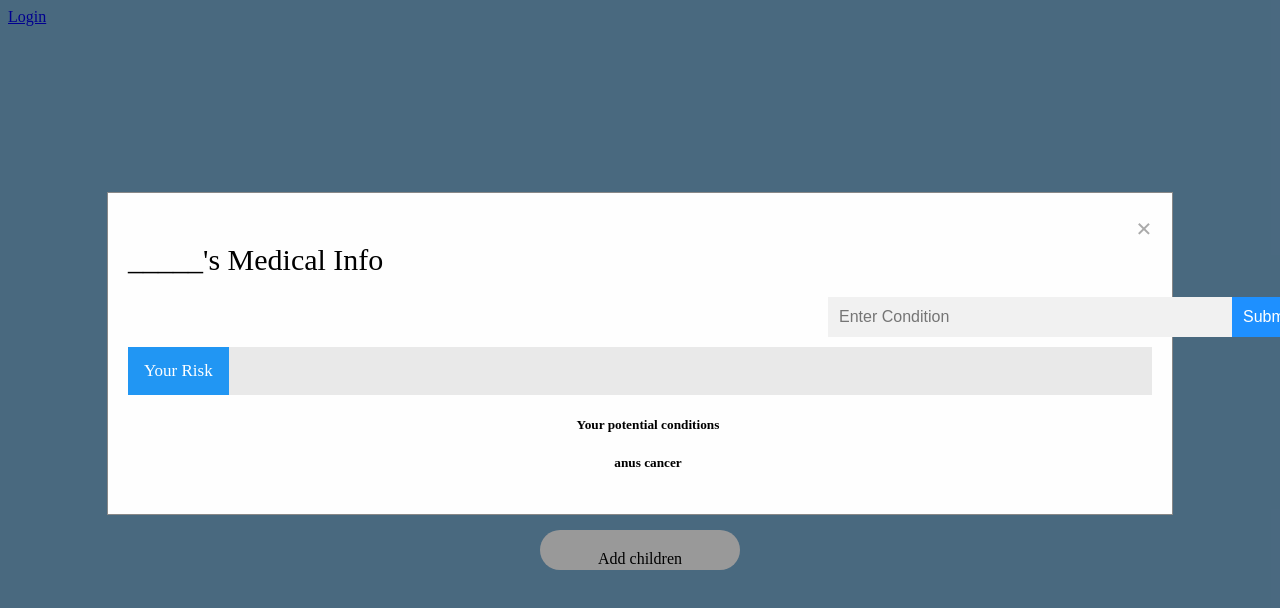
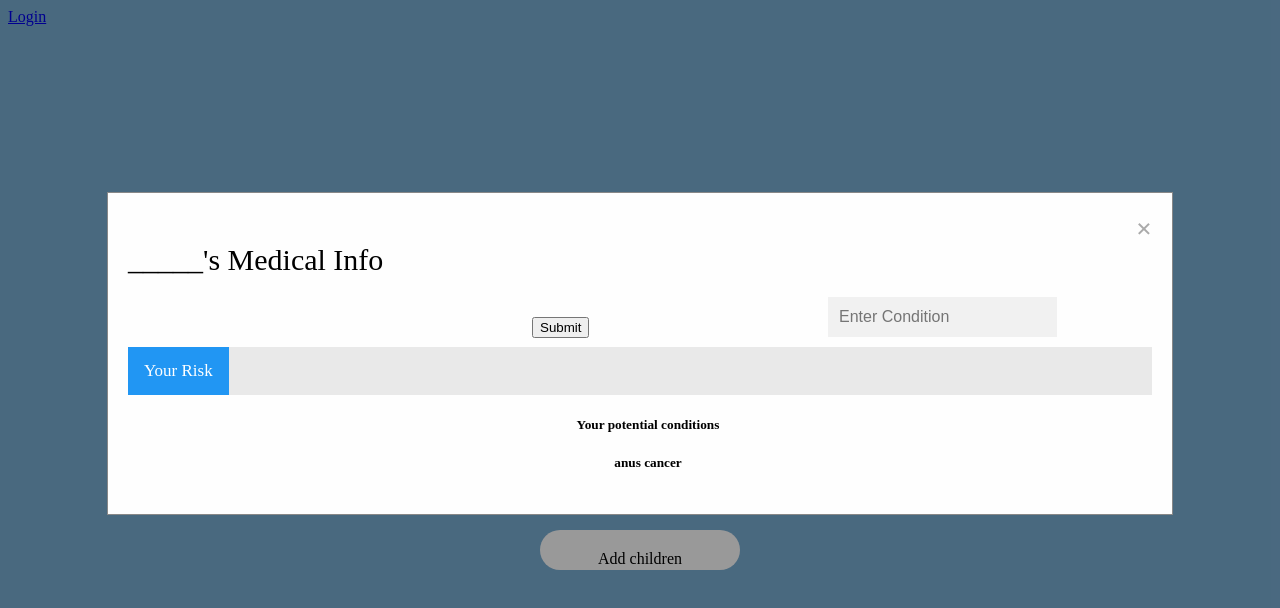
Before and after one commit to tygcrawford/hackNC-2020, a website: page public/index.html in a window 1280 px wide. Both pictures are taken after a click on the button "Your medical info". Drawn offline with Linux system fonts and the light colour scheme; some packages are replaced by stand-ins of ours; files whose address does not match are found by name.

Commit message:
messed some stuff up:(

```diff
--- a/public/index.html
+++ b/public/index.html
@@ -24,6 +24,8 @@
     <title>My Family Medical History</title>
   </head>
   <body>
+
+
     <a href='./login.html'>Login</a>
 
     <!-- FIREBASE SCRIPTS -->
@@ -201,15 +203,15 @@
     /*An array containing all the country names in the world:*/
     var diseases = ["Breast Cancer", "Lung Disease", "Heart Disease", "Skin Cancer"];
     /*initiate the autocomplete function on the "myInput" element, and pass along the countries array as possible autocomplete values:*/
-    autocomplete(document.getElementById("myInput"), countries);
+    autocomplete(document.getElementById("myInput"), diseases);
     </script>
 
 
-    <form autocomplete="off" action="/action_page.php">
+    <form autocomplete="off" action="/index.html">
       <div class="autocomplete" style="width:400px;">
-        <input id="myInput" type="text" name="myCountry" placeholder="Enter Condition">
+        <input class="searchinput" id="myInput" type="text" name="myCountry" placeholder="Enter Condition">
       </div>
-      <input type="submit">
+      <input id="sinput2" type="submit">
     </form>
 
     <div class="topnav">
@@ -239,6 +241,7 @@ var btn = document.getElementById("myBtn");
 // Get the <span> element that closes the modal
 var span = document.getElementsByClassName("close")[0];
 
+
 // When the user clicks the button, open the modal
 btn.onclick = function() {
   modal.style.display = "block";
@@ -255,6 +258,8 @@ window.onclick = function(event) {
     modal.style.display = "none";
   }
 }
+
+
 </script>
 
 <script>
--- a/public/styles/main.css
+++ b/public/styles/main.css
@@ -201,18 +201,18 @@
     position: relative;
     display: inline-block;
   }
-  input {
+  .searchinput {
     border: 1px solid transparent;
     background-color: #f1f1f1;
     padding: 10px;
     font-size: 16px;
     transform: translate(700px, -10px);
   }
-  input[type=text] {
+  .sinput[type=text] {
     background-color: #f1f1f1;
     width: 100%;
   }
-  input[type=submit] {
+  .sinput2[type=submit] {
     background-color: DodgerBlue;
     color: #fff;
   }
```
